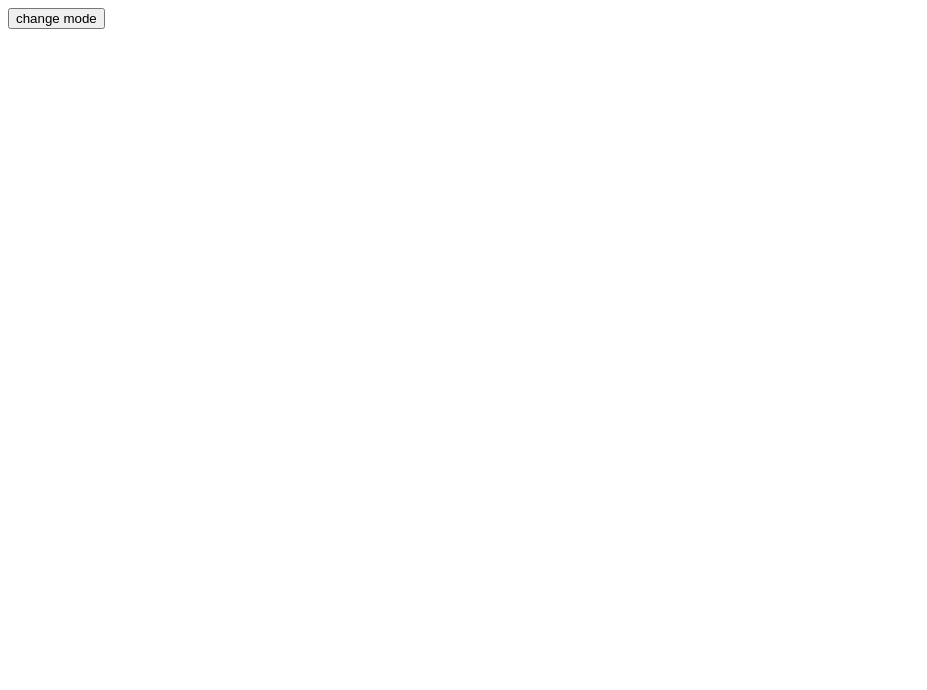
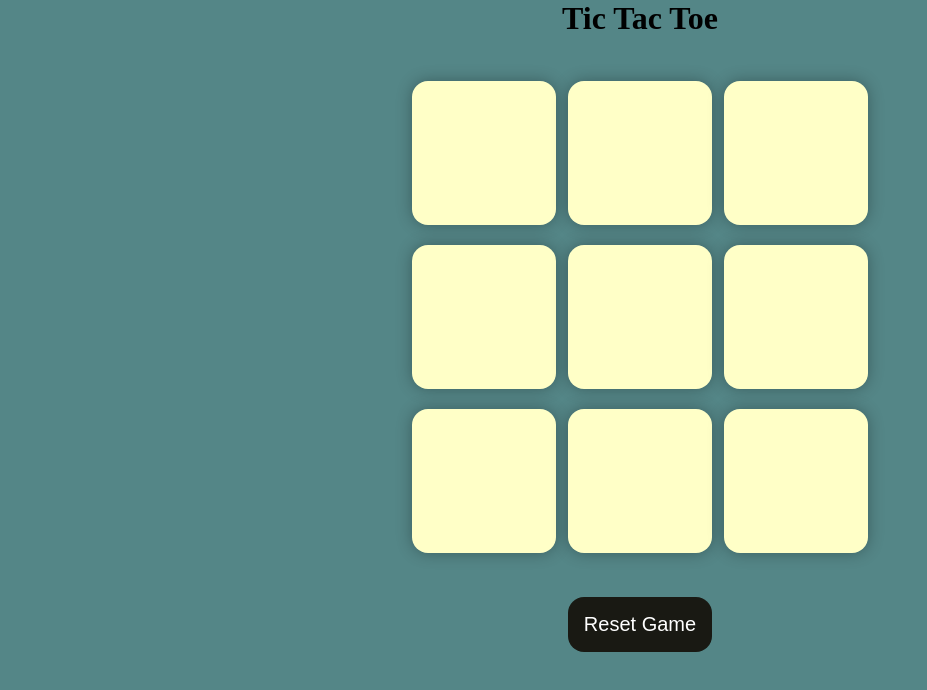
Before and after one commit to Ankidec/javascript, a plain HTML site: page index.html in a window 1280 px wide. Shown: the whole page, without its empty margins (0-927 px from the left). Drawn offline with Linux system fonts and the light colour scheme.

Commit message:
tic tac toe

```diff
--- a/index.html
+++ b/index.html
@@ -3,10 +3,29 @@
 <head>
     <meta charset="UTF-8">
     <meta name="viewport" content="width=device-width, initial-scale=1.0">
-    <title>Document</title>
+    <title>Tic-Tac-Toe Game</title>
+    <link rel="stylesheet" href="styletictoc.css">
 </head>
 <body>
-    <button id="mode"> change mode</button>
-    <script src="event.js"></script>
+    <main><h1>Tic Tac Toe</h1>
+        <div class="container">
+    <div class="game">
+        <button class="box"></button>
+        <button class="box"></button>
+        <button class="box"></button>
+        <button class="box"></button>
+        <button class="box"></button>
+        <button class="box"></button>
+        <button class="box"></button>
+        <button class="box"></button>
+        <button class="box"></button>
+
+    </div>
+    </div>
+    <button id="reset-btn">Reset Game</button>
+</main>
+
+
+    <script src="tictac.js"></script>
 </body>
 </html>
--- /dev/null
+++ b/styletictoc.css
@@ -0,0 +1,46 @@
+*{
+    margin: 0;
+    padding: 0;
+}
+body{
+    background-color: #548687;
+    text-align: center;
+}
+.container{
+    height: 70vh;
+    display: flex;
+    justify-content: center;
+    align-items: center;
+    gap: 1.5vmin;
+}
+
+.game{
+    height: 60vmin;
+    width: 60vmin;
+    display: flex;
+    flex-wrap: wrap;
+    justify-content: center;
+    align-items: center;
+    gap: 1.5vmin;
+}
+
+.box{
+    height: 18vmin;
+    width: 18vmin;
+    border-radius:1rem;
+    border: none;
+    box-shadow: 0 0 1rem rgba(0,0,0,0.3);
+    font-size: 8vmin;
+    color: #b0413e;
+    background-color: #ffffc7;
+
+}
+
+#reset-btn{
+    padding: 1rem;
+    font-size: 1.25rem;
+    background-color: #191913;
+    color: white;
+    border-radius: 1rem;
+    border: none;
+}
--- /dev/null
+++ b/tictac.js
@@ -0,0 +1,36 @@
+let boxes =document.querySelectorAll(".box");
+let resetBtn =document.querySelector("#reset-btn");
+
+
+let turno=true;//playerX,playero
+
+const winPatterns=[
+    [0,1,2],
+    [0,3,6],
+    [0,4,7],
+    [1,4,7],
+    [2,5,8],
+    [2,4,6],
+    [3,4,5],
+    [6,7,8],
+];
+
+boxes.forEach((box) => {
+    box.addEventListener("click",()=>{
+        console.log("box was clicked");
+        if (turno){ //playero
+            box.innerText="O";
+            turno=false;
+        }else{  //playerX
+            box.innerText="X";
+            turno=true;
+        }
+        box.disabled=true;
+
+        checkWinner();
+    });
+});
+
+const checkWinner=() =>{
+
+}
```
